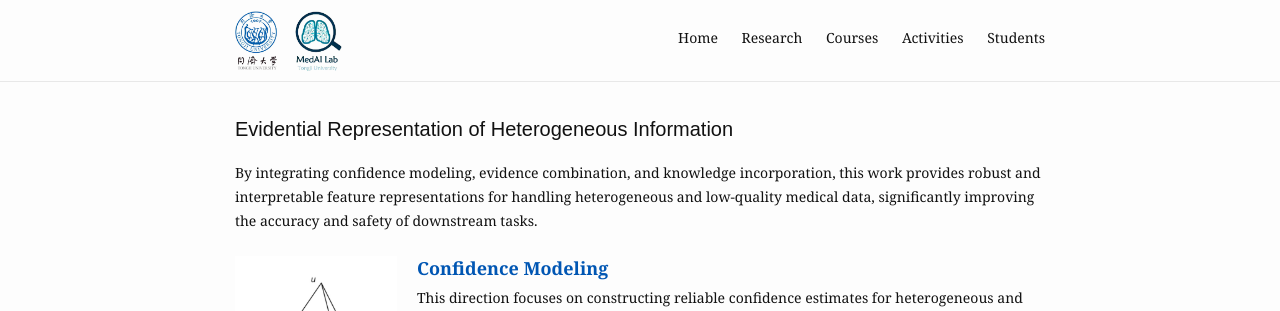
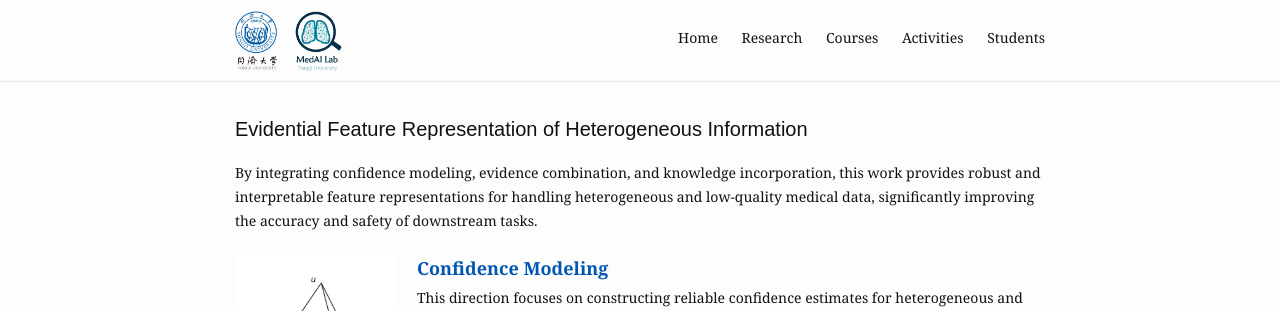
Before and after one commit to Yufei-Chen-TJ/Yufei-Chen-TJ.github.io, a Jekyll site: the page built from evidential_representation.md, in a window 1280 px wide. Shown: the top 311 px of the page. Built offline with Jekyll 4.4.1, drawn with Linux system fonts in a browser that asks for light colours.

Commit message:
update info

```diff
--- a/evidential_representation.md
+++ b/evidential_representation.md
@@ -1,6 +1,6 @@
 ---
 layout: work
-title: Evidential Representation of Heterogeneous Information
+title: Evidential Feature Representation of Heterogeneous Information
 slug: /evidential_representation
 pre_content: |
   By integrating confidence modeling, evidence combination, and knowledge incorporation, this work provides robust and interpretable feature representations for handling heterogeneous and low-quality medical data, significantly improving the accuracy and safety of downstream tasks.
```
Also changed, not shown: research.md (+1 -1 lines), students.md (+1 -1 lines), assets/img/research/re4/TJ-ToothAI_post.jpg.
